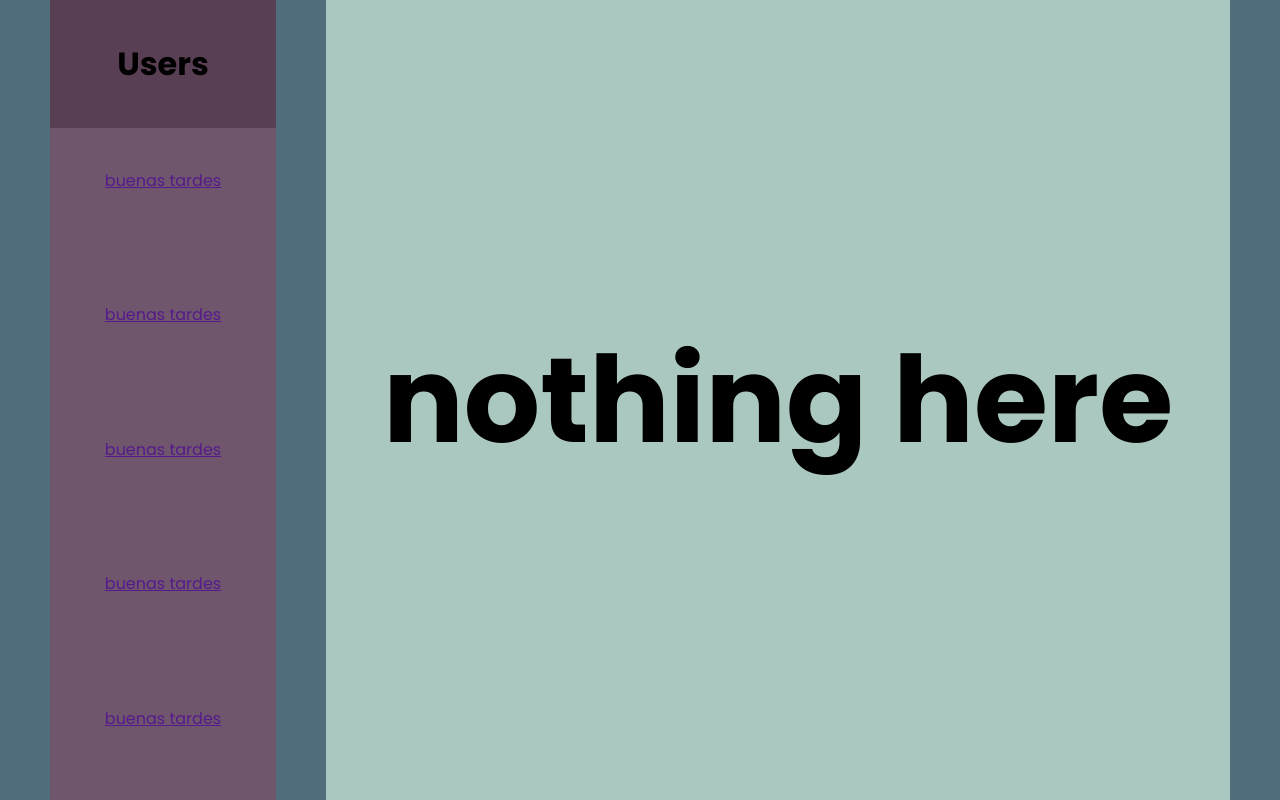
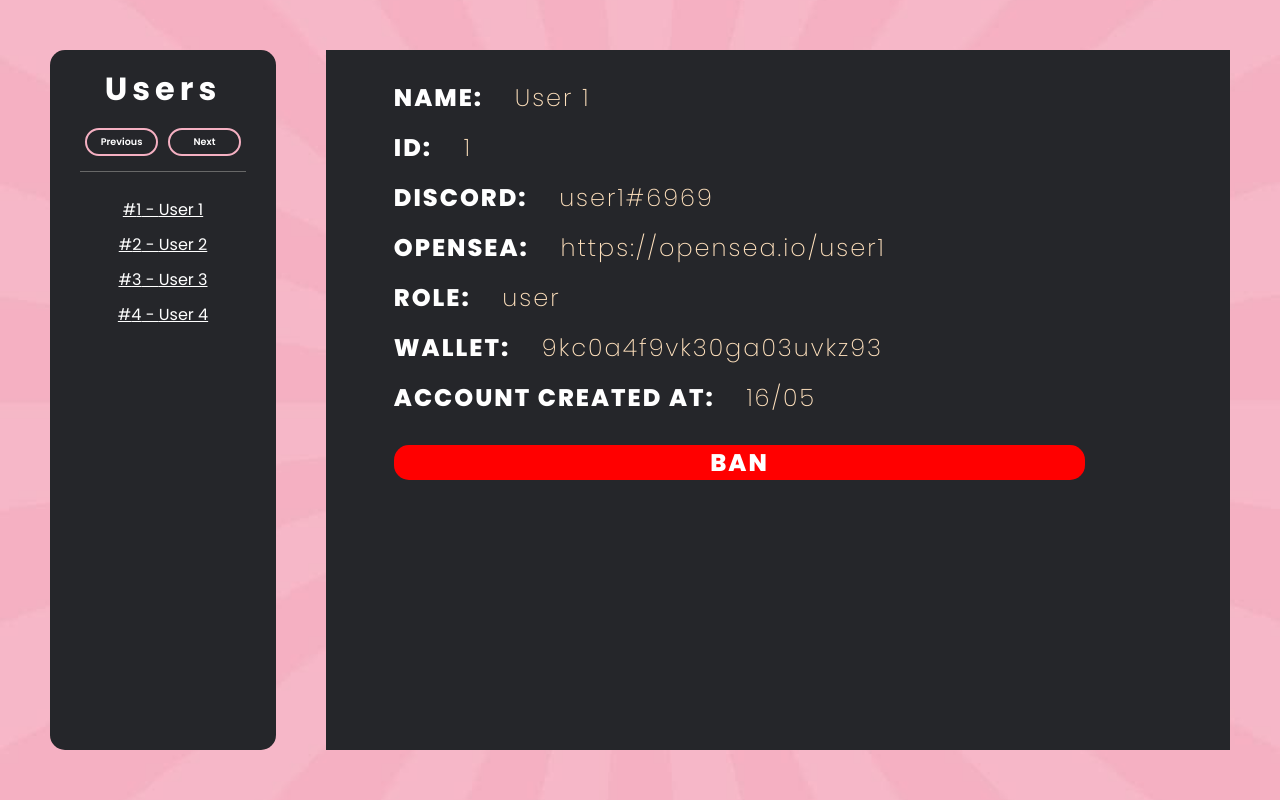
Before and after one commit to Surprise080504/web3-lovejs, a Next.js app: page /admin in a window 1280 px wide. Built offline with nearby package versions, Linux system fonts and the light colour scheme; a web font is replaced by a local one.

Commit message:
admin user info page finished

```diff
--- a/components/NavbarAdmin.jsx
+++ b/components/NavbarAdmin.jsx
@@ -0,0 +1,15 @@
+import React from 'react';
+import Link from 'next/Link'
+const NavbarAdmin = () => {
+  return(
+    <nav>
+        <Link href="/admin"><a>Home</a></Link>
+        <Link href="/admin/users"><a>Users</a></Link>
+        <Link href="/admin/posts/[id]"><a>Posts</a></Link>
+        <Link href="/admin/posts/[id]" as={`/admin/posts/${5}`}><a>Posts N°5</a></Link>
+    </nav>
+  )
+
+};
+
+export default NavbarAdmin;
--- a/pages/admin/index.jsx
+++ b/pages/admin/index.jsx
@@ -1,57 +1,76 @@
 import React from 'react';
-// const data = [
-//     {
-//         id: 1,
-//         name: "User 1",
-//         discord: "user1#6969",
-//         opensea: "https://opensea.io/user1",
-//         rol: "user",
-//         wallet: "9kc0a4f9vk30ga03uvkz93",
-//         createAt: "16/05",
-//     },
-//     {
-//         id: 2,
-//         name: "User 2",
-//         discord: "user2#6969",
-//         opensea: "https://opensea.io/user2",
-//         rol: "user",
-//         wallet: "9kc0a4f9vk30ga03uvkz93",
-//         createAt: "16/05",
-//     },
-//     {
-//         id: 3,
-//         name: "User 3",
-//         discord: "user3#6969",
-//         opensea: "https://opensea.io/user3",
-//         rol: "user",
-//         wallet: "9kc0a4f9vk30ga03uvkz93",
-//         createAt: "16/07",
-//     },
-//     {
-//         id: 4,
-//         name: "User 4",
-//         discord: "4#6969",
-//         opensea: "https://opensea.io/user4",
-//         rol: "user",
-//         wallet: "9kc0a4f9vk30ga03uvkz93",
-//         createAt: "16/05",
-//     }
-// ]
+import NavbarAdmin from '../../components/NavbarAdmin'
+
+const data = [
+    {
+        id: 1,
+        name: "User 1",
+        discord: "user1#6969",
+        opensea: "https://opensea.io/user1",
+        role: "user",
+        wallet: "9kc0a4f9vk30ga03uvkz93",
+        createAt: "16/05",
+    },
+    {
+        id: 2,
+        name: "User 2",
+        discord: "user2#6969",
+        opensea: "https://opensea.io/user2",
+        role: "user",
+        wallet: "9kc0a4f9vk30ga03uvkz93",
+        createAt: "16/05",
+    },
+    {
+        id: 3,
+        name: "User 3",
+        discord: "user3#6969",
+        opensea: "https://opensea.io/user3",
+        role: "user",
+        wallet: "9kc0a4f9vk30ga03uvkz93",
+        createAt: "16/07",
+    },
+    {
+        id: 4,
+        name: "User 4",
+        discord: "4#6969",
+        opensea: "https://opensea.io/user4",
+        role: "user",
+        wallet: "9kc0a4f9vk30ga03uvkz93",
+        createAt: "16/05",
+    }
+]
 const page = () => {
     return (
         <section className="admin_main-container">
+            {/* <NavbarAdmin/> */}
+            <div className="main-container">
+
                 <div className="user-navigation">
                     <div className="user-navigation_info">
                         <h3>Users</h3>
+                    <div className="users-pagination">
+                    <button className="user-previous">Previous</button>
+                    <button className="user-next">Next</button>
                     </div>
-          <a className="user_a" href="">buenas tardes</a>
-          <a className="user_a" href="">buenas tardes</a>
-          <a className="user_a" href="">buenas tardes</a>
-          <a className="user_a" href="">buenas tardes</a>
-          <a className="user_a" href="">buenas tardes</a>
+                    </div>
+                    <a className="user_a" href="#">#{data[0].id} - {data[0].name}</a>
+                    <a className="user_a" href="#">#{data[1].id} - {data[1].name}</a>
+                    <a className="user_a" href="#">#{data[2].id} - {data[2].name}</a>
+                    <a className="user_a" href="#">#{data[3].id} - {data[3].name}</a>
                 </div>
                 <div className="user-info">
-          <h1>nothing here</h1>
+                    <div className="info-container">
+
+                    <h2 className="user-data user-data user-name">NAME: <label>{data[0].name}</label></h2>
+                    <h3 className="user-data user-id">ID: <label>{data[0].id}</label></h3>
+                    <p className="user-data user-discord">DISCORD: <label>{data[0].discord}</label></p>
+                    <p className="user-data user-opensea">OPENSEA: <label>{data[0].opensea}</label></p>
+                    <p className="user-data user-role">ROLE: <label>{data[0].role}</label></p>
+                    <p className="user-data user-wallet">WALLET: <label>{data[0].wallet}</label></p>
+                    <p className="user-data user-createAt">ACCOUNT CREATED AT: <label>{data[0].createAt}</label></p>
+                    <button className="user-data ban-btn" id="ban">BAN</button>
+                    </div>
+                </div>
             </div>
         </section>
     )
--- a/pages/admin/users/index.jsx
+++ b/pages/admin/users/index.jsx
@@ -1,9 +1,14 @@
 import React from 'react';
 import { useRouter} from 'next/router'
+import NavbarAdmin from '../../../components/NavbarAdmin'
+import NavbarAdmin from '../../../components/UserPanel'
+
 const user1 = () => {
   const router = useRouter();
   console.log(router);
   return (
+    // <NavbarAdmin/>
+    // <UserPanel/>
     <div>
       <h1>hola</h1>
       <h2>User ID: {router.query.id} </h2>
--- a/styles/admin.scss
+++ b/styles/admin.scss
@@ -1,44 +1,170 @@
 .admin_main-container{
+    .main-container{
         width: 100%;
         height: 100vh;
-    margin: auto;
-    background-color: #4F6D7A;
+        background: url('../public/images/backgrounds/background.jpg') no-repeat center;
+        text-align: center;
+        background-size: cover;
         display: flex;
         flex-direction: row;
         justify-content: space-around;
         .user-navigation{
             width: 20%;
-        margin: 0 25px 0 50px;
+            margin: 50px 25px 50px 50px;
+            border-radius: 15px;
             // padding: 10px 0;
-        background-color: #42273B;
+            background-color: rgba(37,38,42,1);
             display: flex;
             text-align: center;
             flex-direction: column;
             .user-navigation_info{
-            background-color: #593F54;
-            width:100%;
-            height: 30%;
+                // background-color: rgba(126, 130, 149, 0.2);
+                // border-radius: 15px;
                 display: flex;
                 justify-content: center;
+                flex-direction: column;
+                border-bottom: 1px solid rgb(104, 104, 104);
+                margin: 0px 30px 20px 30px;
+                padding: 10px 0;
                 h3{
-                padding: 40px 0;
+                    padding: 5px 0 10px 0;
                     font-size: 2rem;
+                    letter-spacing: 5px;
+                    color: white;
+                }
+                .users-pagination{
+                    width: 100%;
+                    display: flex;
+                    flex-direction: row;
+                    button{
+                        cursor:pointer;
+                        width: 50%;
+                        padding: 5px 0;
+                        margin: 5px 5px;
+                        border-radius: 15px;
+                        background-color: rgba(37,38,42,1);
+                        border: 2px solid rgb(245,176,194);
+                        color: white;
+                        font-size: 0.6rem;
+                        font-weight: 600;
+                        // position: relative;
+                        // top: 50vh;
+                        transition: 500ms;
+                        &:hover{
+                            background-color: rgba(255, 255, 255, 1);
+                            color: black;
+                            border: none;
+                        }
+                    }
                 }
             }
             .user_a{
-            background-color: #70566D;
-            height: 70%;
-            padding: 40px 0;
+                display: flex;
+                justify-content: center;
+                color: white;
+                font-size: 1rem;
+                // padding: 10px 0 0px 0;
+                padding: 5px;
+                transition: 250ms;
+                &:hover{
+                    font-size: 1.5rem;
+                    color: #acacac;
+                }
+            }
+
+        }
+        .user-info{
+            background-color: rgba(37,38,42,1);
+            width: 80%;
+            margin: 50px 50px 50px 25px;
+            text-align: left;
+            .info-container{
+                color:white;
+                width:85%;
+                margin: 0 auto;
+                padding: 15px 0;
+            }
+            .user-data{
+                margin: 15px 0;
+                font-size: 1.5rem;
+                font-weight: 800;
+                letter-spacing: 2px;
+                label{
+                    font-weight: 250;
+                    padding: 0 25px;
+                    color:rgb(255, 225, 189);
+                }
+            }
+            .ban-btn{
+                width: 90%;
+                cursor: pointer;
+                background-color: rgb(255, 0, 0);
+                color: white;
+                border: none;
+                border-radius: 15px;
+                transition: 500ms;
+                &:hover{
+                    background: rgb(119, 0, 0);
+                }
+
+            }
+        }
+    }
+}
+@media (max-width: 1024px){
+    .users-pagination{
+        flex-direction: column !important;
+        button{
+            width: 100% !important;
+        }
+
+    }
+}
+@media (max-width: 700px){
+    .main-container{
+        height: 100% !important;
+        flex-direction: column !important;
+        .user-navigation{
+            width: 90% !important;
+            height: 50vh;
+            margin: 15px auto !important;
+            flex-direction: column !important;
+            .user-navigation-info{
+                width: 10% !important;
+                margin: 0 !important;
+                h3{
+                    margin: 0 !important;
+                }
+                .users-pagination{
+                    button{
+                        margin: 10px 0 !important;
+                    }
+                }
             }
         }
         .user-info{
-        width: 80%;
-        margin: 0 50px 0 25px;
-        background-color: #ABC8C0;
-        display: flex;
-        justify-content: center;
-        align-items: center;
-        font-size: 5rem;
+            width: 90% !important;
+            margin: 0 auto !important;
+            border-radius: 15px;
+            .info-container{
+                .user-data{
+                    font-size: 1rem !important;
                 }
-
+                .ban-btn{
+                    width: 100% !important;
                 }
+            }
+        }
+    }
+}
+@media(max-width:450px){
+    .main-container{
+        .user-info{
+            .info-container{
+                .user-data{
+                    font-size: 0.8rem !important;
+                }
+            }
+        }
+    }
+}
```
Also changed, not shown: components/UserPanel.jsx (added, +61 -0 lines), pages/admin/posts/index.jsx (+6 -1 lines). Lines whose indentation alone changed are shown as unchanged.
